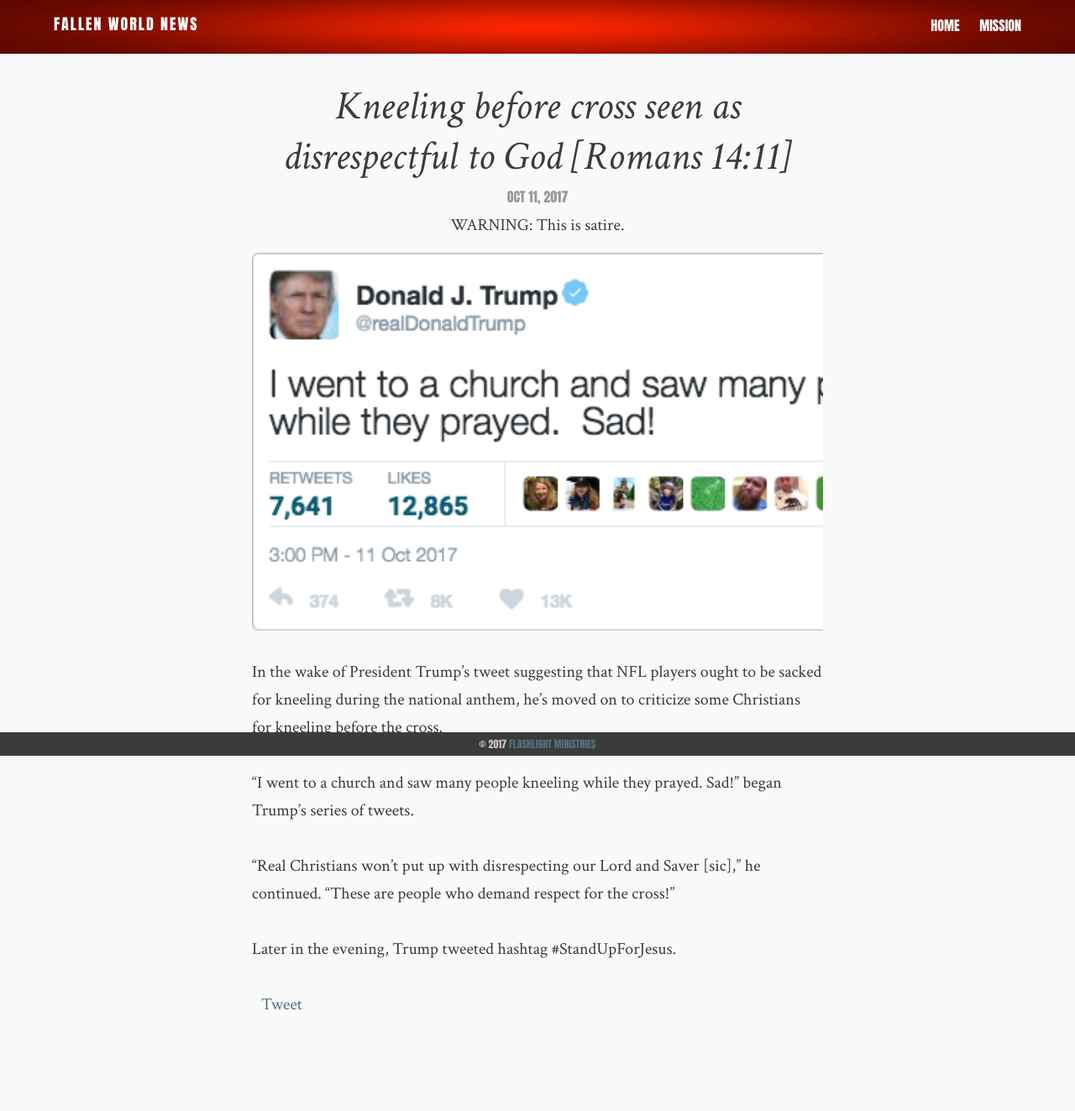
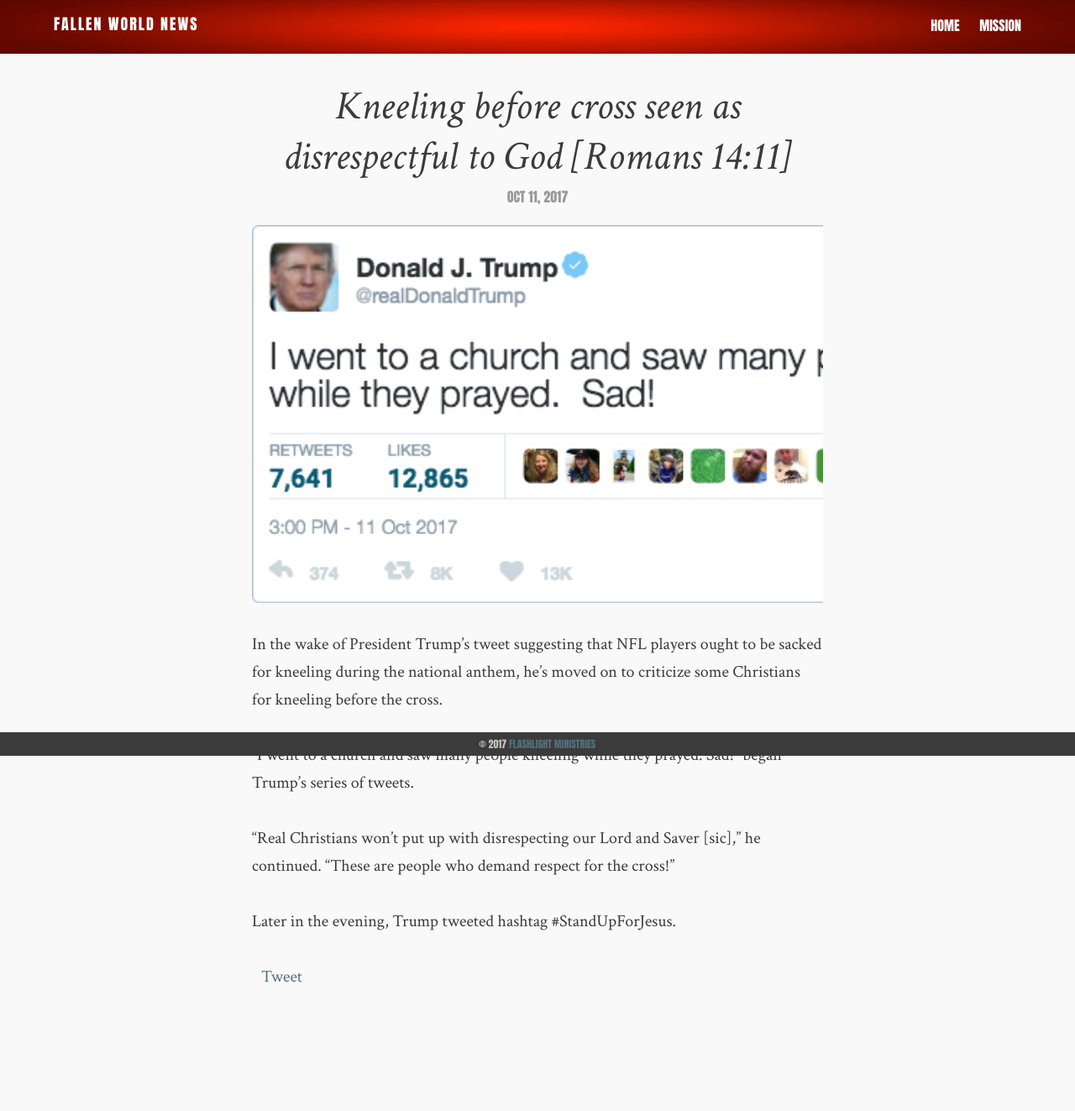
Before and after one commit to flashlightministries/oilforlight, a Jekyll site: the page built from _posts/2017-10-11-trump-tweets-kneeling.md, in a window 1280 px wide. Shown: the whole page at 84% size. Built offline with Jekyll 4.4.1, drawn with Linux system fonts in a browser that asks for light colours; comment, search, counter and statistics services are not loaded; after the commit the page ends 1290 px from its top, so only the background shows below that.

Commit message:
Update post.html

```diff
--- a/_layouts/post.html
+++ b/_layouts/post.html
@@ -16,8 +16,6 @@
         {% if page.source %}
           <p class="small">Source: <a target="_blank" href="{{ page.source.url }}">{{ page.source.name }}</a></p>
         {% endif %}
-
-        <p class="small">WARNING: This is satire.</p>
 
         {% if page.image.feature %}
           {% if page.image.feature contains 'https://' | escape or page.image.feature contains 'http://' | escape %}
```
